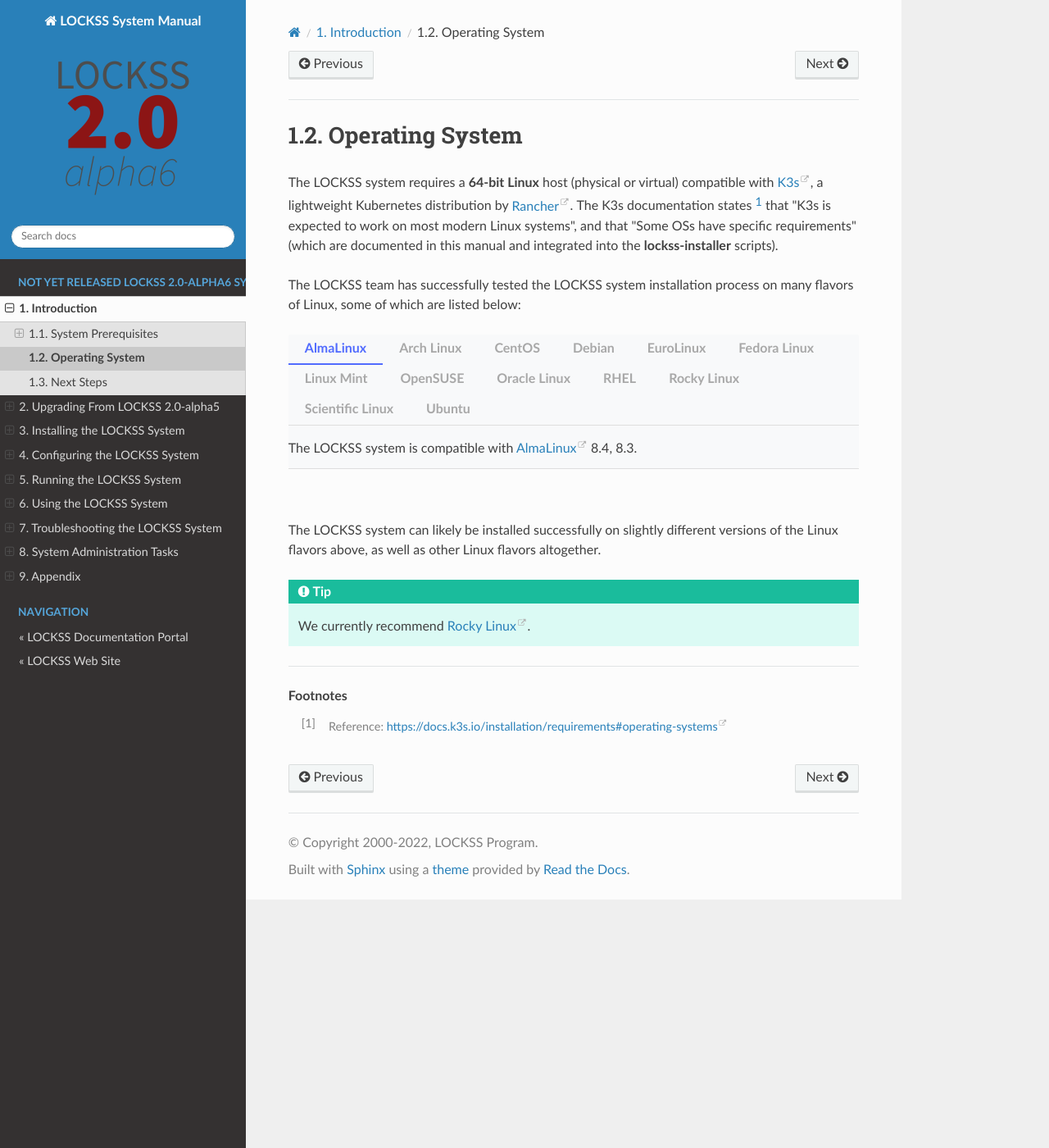
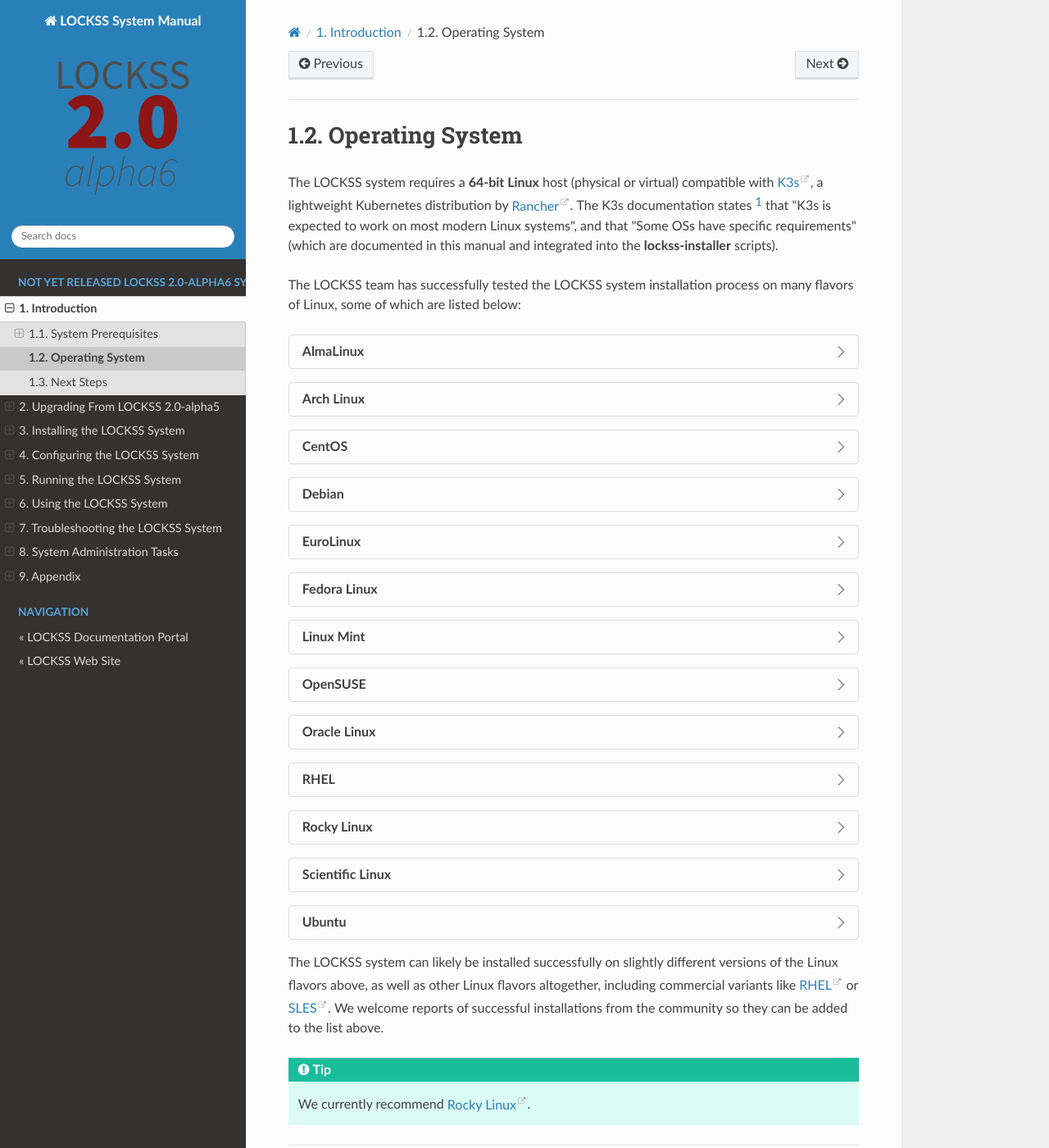
Before and after one commit to lockss/lockss-rtd-manual, a Sphinx documentation site: the page built from docs/introduction/os.rst, in a window 1280 px wide and 1400 px high. Shown: the whole window at 82% size. Built offline with Sphinx 7.4.7 and the Read the Docs theme 2.0.0, drawn with Linux system fonts in a browser that asks for light colours; part of the change alters nothing that is shown.

Commit message:
Update list from 2.0-alpha5.

```diff
--- a/docs/introduction/os.rst
+++ b/docs/introduction/os.rst
@@ -6,170 +6,205 @@ The LOCKSS system requires a **64-bit Linux** host (physical or virtual) compati
 
 The LOCKSS team has successfully tested the LOCKSS system installation process on many flavors of Linux, some of which are listed below:
 
-.. COMMENT OSTABS
+.. dropdown:: AlmaLinux
 
-.. tab-set::
-   :class: sd-bg-light
+   The LOCKSS system is compatible with `AlmaLinux <https://almalinux.org/>`_:
 
-   .. tab-item:: AlmaLinux
-      :sync: alma
+   =================== ========= ============== ================ =====
+   Operating System    Version   Active Support Security Support Notes
+   =================== ========= ============== ================ =====
+   AlmaLinux           9.0       2027-05-31     2032-05-31
+   AlmaLinux           8.7       2024-05-31     2029-05-31
+   AlmaLinux           8.6       2024-05-31     2029-05-31
+   AlmaLinux           8.5       2024-05-31     2029-05-31
+   AlmaLinux           8.4       2024-05-31     2029-05-31
+   AlmaLinux           8.3       2024-05-31     2029-05-31
+   =================== ========= ============== ================ =====
 
-      The LOCKSS system is compatible with `AlmaLinux <https://almalinux.org/>`_ 8.4, 8.3.
+.. dropdown:: Arch Linux
 
-   .. tab-item:: Arch Linux
-      :sync: arch
+   The LOCKSS system is compatible with `Arch Linux <https://archlinux.org/>`_:
 
-      The LOCKSS system is compatible with `Arch Linux <https://archlinux.org/>`_ :bdg-info:`rolling release`.
+   =================== ========= ============== ================ =====
+   Operating System    Version   Active Support Security Support Notes
+   =================== ========= ============== ================ =====
+   Arch Linux          rolling
+   =================== ========= ============== ================ =====
 
-   .. tab-item:: CentOS
-      :sync: centos
+.. dropdown:: CentOS
 
-      The LOCKSS system is compatible with different flavors of `CentOS <https://centos.org>`_:
+   The LOCKSS system is compatible with `CentOS <https://centos.org>`_:
 
-      .. tab-set::
+   =================== ========= ============== ================ =====
+   Operating System    Version   Active Support Security Support Notes
+   =================== ========= ============== ================ =====
+   CentOS Stream       rolling
+   CentOS Linux        7.9       2020-08-06     2024-06-30       :bdg-danger:`EOL`
+   CentOS Linux        7.8       2020-08-06     2024-06-30       :bdg-danger:`EOL`
+   CentOS Linux        7.7       2020-08-06     2024-06-30       :bdg-danger:`EOL`
+   CentOS Linux        7.6       2020-08-06     2024-06-30       :bdg-danger:`EOL`
+   CentOS Linux        7.5       2020-08-06     2024-06-30       :bdg-danger:`EOL`
+   CentOS Linux        7.4       2020-08-06     2024-06-30       :bdg-danger:`EOL`
+   CentOS Linux        7.3       2020-08-06     2024-06-30       :bdg-danger:`EOL`
+   =================== ========= ============== ================ =====
 
-         .. tab-item:: CentOS Stream
-            :sync: centosstream
+.. dropdown:: Debian
 
-            The LOCKSS system is compatible with `CentOS Stream <https://centos.org/centos-stream/>`_ :bdg-info:`rolling release`.
+   The LOCKSS system is compatible with `Debian <https://www.debian.org/>`_:
 
-         .. tab-item:: CentOS Linux 7
-            :sync: centos7
+   =================== ========= ============== ================ =====
+   Operating System    Version   Active Support Security Support Notes
+   =================== ========= ============== ================ =====
+   Debian              11.4      June 2026      2026-08-15
+   Debian              11.3      June 2026      2026-08-15
+   Debian              11.2      June 2026      2026-08-15
+   Debian              11.1      June 2026      2026-08-15
+   Debian              11.0      June 2026      2026-08-15
+   Debian              10.11     2024-06-30     2024-06-01
+   Debian              10.10     2024-06-30     2024-06-01
+   Debian              10.9      2024-06-30     2024-06-01
+   Debian              10.8      2024-06-30     2024-06-01
+   Debian              10.7      2024-06-30     2024-06-01
+   Debian              10.6      2024-06-30     2024-06-01
+   Debian              10.5      2024-06-30     2024-06-01
+   Debian              10.4      2024-06-30     2024-06-01
+   Debian              10.3      2024-06-30     2024-06-01
+   Debian              10.2      2024-06-30     2024-06-01
+   Debian              10.1      2024-06-30     2024-06-01
+   Debian              10.0      2024-06-30     2024-06-01
+   =================== ========= ============== ================ =====
 
+.. dropdown:: EuroLinux
 
-            The LOCKSS system is compatible with `CentOS Linux <https://centos.org/centos-linux/>`_ 7.9, 7.8, 7.7, 7.6, 7.5, 7.4, 7.3.
+   The LOCKSS system is compatible with `EuroLinux <https://en.euro-linux.com/eurolinux>`_:
 
-            .. warning::
+   =================== ========= ============== ================ =====
+   Operating System    Version   Active Support Security Support Notes
+   =================== ========= ============== ================ =====
+   EuroLinux           9.0       2032-05-31     2032-06-30
+   EuroLinux           8.6       2029-03-01     2029-06-30
+   EuroLinux           8.5       2029-03-01     2029-06-30
+   EuroLinux           8.4       2029-03-01     2029-06-30
+   EuroLinux           8.3       2029-03-01     2029-06-30
+   EuroLinux           7.9       2024-07-31     2024-07-31
+   EuroLinux           7.8       2024-07-31     2024-07-31
+   EuroLinux           7.7       2024-07-31     2024-07-31
+   EuroLinux           7.6       2024-07-31     2024-07-31
+   =================== ========= ============== ================ =====
 
-               The end-of-life date for CentOS Linux 7 is 2024-06-30.
+.. dropdown:: Fedora Linux
 
-   .. tab-item:: Debian
-      :sync: debian
+   The LOCKSS system is compatible with `Fedora Linux <https://getfedora.org/>`_:
 
-      The LOCKSS system is compatible with `Debian <https://www.debian.org/>`_ 11.1, 11.0, 10.10, 10.9, 10.8, 10.7, 10.6, 10.5, 10.4, 10.3, 10.2, 10.1, 10.0.
+   =================== ========= ============== ================ =====
+   Operating System    Version   Active Support Security Support Notes
+   =================== ========= ============== ================ =====
+   Fedora Linux        36        2023-05-16     2023-05-16
+   Fedora Linux        35        2022-12-13     2022-12-13       :bdg-warning:`upcoming EOL`
+   =================== ========= ============== ================ =====
 
-         .. warning::
+.. dropdown:: Linux Mint
 
-            The end-of-life date for Debian 10 (Buster) is June 2024.
+   The LOCKSS system is compatible with `Linux Mint <https://linuxmint.com/>`_:
 
-   .. tab-item:: EuroLinux
-      :sync: eurolinux
+   =================== ========= ============== ================ =====
+   Operating System    Version   Active Support Security Support Notes
+   =================== ========= ============== ================ =====
+   Linux Mint          20.2      2025-04-01     2025-04-01
+   Linux Mint          20.1      Yes            2025-04-01
+   Linux Mint          20        No             2025-04-01       :bdg-danger:`EOL`
+   Linux Mint          19.3      No             2023-04-01       :bdg-danger:`EOL`
+   Linux Mint          19.2      No             2023-04-01       :bdg-danger:`EOL`
+   Linux Mint          19.1      No             2023-04-01       :bdg-danger:`EOL`
+   Linux Mint          19        No             2023-04-01       :bdg-danger:`EOL`
+   =================== ========= ============== ================ =====
 
-      The LOCKSS system is compatible with different flavors of `EuroLinux <https://en.euro-linux.com/eurolinux>`_:
+.. dropdown:: OpenSUSE
 
-      .. tab-set::
+   The LOCKSS system is compatible with `OpenSUSE <https://www.opensuse.org/>`_:
 
-         .. tab-item:: EuroLinux 8-9
-            :sync: eurolinux8
+   =================== ========= ============== ================ =====
+   Operating System    Version   Active Support Security Support Notes
+   =================== ========= ============== ================ =====
+   OpenSUSE Tumbleweed rolling
+   OpenSUSE Leap       15.4      2023-12-01     2023-12-01
+   OpenSUSE Leap       15.3      2022-12-01     2022-12-01       :bdg-warning:`upcoming EOL`
+   =================== ========= ============== ================ =====
 
-            The LOCKSS system is compatible with `EuroLinux <https://en.euro-linux.com/eurolinux>`_ 8.4, 8.3.
+.. dropdown:: Oracle Linux
 
-         .. tab-item:: EuroLinux 7
-            :sync: eurolinux7
+   The LOCKSS system is compatible with `Oracle Linux <https://www.oracle.com/linux>`_:
 
-            The LOCKSS system is compatible with `EuroLinux <https://en.euro-linux.com/eurolinux>`_ 8.4, 8.3, 7.9, 7.8, 7.7, 7.6.
+   =================== ========= ============== ================ =====
+   Operating System    Version   Active Support Security Support Notes
+   =================== ========= ============== ================ =====
+   Oracle Linux        9.0       2032-07-01     2034-06-01
+   Oracle Linux        8.6       2029-07-01     2029-07-01
+   Oracle Linux        8.5       2029-07-01     2029-07-01
+   Oracle Linux        8.4       2029-07-01     2029-07-01
+   Oracle Linux        8.3       2029-07-01     2029-07-01
+   Oracle Linux        8.2       2029-07-01     2029-07-01
+   Oracle Linux        8.1       2029-07-01     2029-07-01
+   Oracle Linux        7.9       2024-07-01     2026-06-01
+   Oracle Linux        7.8       2024-07-01     2026-06-01
+   Oracle Linux        7.7       2024-07-01     2026-06-01
+   Oracle Linux        7.6       2024-07-01     2026-06-01
+   =================== ========= ============== ================ =====
 
-            .. warning::
+.. dropdown:: RHEL
 
-               The end-of-life date for EuroLinux 7 is 2024-06-30.
+   The LOCKSS system is compatible with `RHEL <https://www.redhat.com/en/technologies/linux-platforms/enterprise-linux>`_:
 
-   .. tab-item:: Fedora Linux
-      :sync: fedora
+   =================== ========= ============== ================ =====
+   Operating System    Version   Active Support Security Support Notes
+   =================== ========= ============== ================ =====
+   RHEL                8.3       2024-05-31     2029-05-31
+   =================== ========= ============== ================ =====
 
-      The LOCKSS system is compatible with `Fedora Linux <https://getfedora.org/>`_ 34.
+.. dropdown:: Rocky Linux
 
-      .. warning::
+   The LOCKSS system is compatible with `Rocky Linux <https://rockylinux.org/>`_:
 
-         The end-of-life date for Fedora Linux 34 was 2022-06-07.
+   =================== ========= ============== ================ =====
+   Operating System    Version   Active Support Security Support Notes
+   =================== ========= ============== ================ =====
+   Rocky Linux         9.0       2025-05-31     2032-05-31
+   Rocky Linux         8.6       2024-05-31     2029-05-31
+   Rocky Linux         8.5       2024-05-31     2029-05-31
+   Rocky Linux         8.4       2024-05-31     2029-05-31
+   =================== ========= ============== ================ =====
 
-   .. tab-item:: Linux Mint
-      :sync: mint
+   .. tip::
 
-      The LOCKSS system is compatible with `Linux Mint <https://linuxmint.com/>`_ 20.2, 20.1, 20.0, 19.3, 19.2, 19.1, 19.0.
+      `Rocky Linux <https://rockylinux.org/>`_ is the operating system we currently recommend for new installations, and for existing installations based on CentOS.
 
-      .. caution::
+.. dropdown:: Scientific Linux
 
-          The end-of-life date for Linux Mint 19 is April 2023.
+   The LOCKSS system is compatible with `Scientific Linux <https://scientificlinux.org/>`_:
 
-   .. tab-item:: OpenSUSE
-      :sync: opensuse
+   =================== ========= ============== ================ =====
+   Operating System    Version   Active Support Security Support Notes
+   =================== ========= ============== ================ =====
+   Scientific Linux    7.9       2024-06-30     2024-06-30
+   Scientific Linux    7.8       2024-06-30     2024-06-30
+   Scientific Linux    7.7       2024-06-30     2024-06-30
+   Scientific Linux    7.6       2024-06-30     2024-06-30
+   =================== ========= ============== ================ =====
 
-      The LOCKSS system is compatible with different flavors of `OpenSUSE <https://www.opensuse.org/>`_:
+.. dropdown:: Ubuntu
 
-      .. tab-set::
+   The LOCKSS system is compatible with `Ubuntu <https://ubuntu.com/>`_:
 
-         .. tab-item:: OpenSUSE Tumbleweed
-            :sync: opensusetumbleweed
+   =================== ========= ============== ================ =====
+   Operating System    Version   Active Support Security Support Notes
+   =================== ========= ============== ================ =====
+   Ubuntu              22.10     2023-07-20     2023-07-20
+   Ubuntu              22.04 LTS 2027-04-21     2032-04-01
+   Ubuntu              20.04 LTS 2025-04-02     2030-04-01
+   Ubuntu              18.04 LTS 2023-04-02     2028-04-01
+   =================== ========= ============== ================ =====
 
-            The LOCKSS system is compatible with `OpenSUSE Tumbleweed <https://get.opensuse.org/tumbleweed>`_ :bdg-info:`rolling release`.
-
-         .. tab-item:: OpenSUSE Leap
-            :sync: opensuseleap
-
-            The LOCKSS system is compatible with `OpenSUSE Leap <https://get.opensuse.org/leap>`_ Leap 15.3.
-
-   .. tab-item:: Oracle Linux
-      :sync: oracle
-
-      The LOCKSS system is compatible with different flavors of `Oracle Linux <https://www.oracle.com/linux>`_:
-
-      .. tab-set::
-
-         .. tab-item:: Oracle Linux 8-9
-            :sync: oracle8
-
-            The LOCKSS system is compatible with `Oracle Linux <https://www.oracle.com/linux/>`_ 8.4, 8.3, 8.2, 8.1.
-
-         .. tab-item:: Oracle Linux 7
-            :sync: oracle7
-
-            The LOCKSS system is compatible with `Oracle Linux <https://www.oracle.com/linux/>`_ 7.9, 7.8, 7.7, 7.6.
-
-   .. tab-item:: RHEL
-      :sync: rhel
-
-      The LOCKSS system is compatible with different flavors of `RHEL <https://www.redhat.com/en/technologies/linux-platforms/enterprise-linux>`_:
-
-      .. tab-set::
-
-         .. tab-item:: RHEL 8-9
-            :sync: rhel8
-
-            The LOCKSS system is compatible with `RHEL <https://www.redhat.com/en/technologies/linux-platforms/enterprise-linux>`_ 8.3.
-
-         .. tab-item:: RHEL 7
-            :sync: rhel7
-
-            The LOCKSS system is compatible with RHEL 7.
-
-            .. warning::
-
-                The end-of-life date for RHEL 7 is 2024-06-30.
-
-   .. tab-item:: Rocky Linux
-      :sync: rocky
-
-      The LOCKSS system is compatible with `Rocky Linux <https://rockylinux.org/>`_ 8.4.
-
-   .. tab-item:: Scientific Linux
-      :sync: scientific
-
-      The LOCKSS system is compatible with `Scientific Linux <https://scientificlinux.org/>`_ 7.9, 7.8, 7.7, 7.6.
-
-      .. warning::
-
-          The end-of-life date for Scientific Linux 7 is 2024-06-30.
-
-   .. tab-item:: Ubuntu
-      :sync: ubuntu
-
-      The LOCKSS system is compatible with `Ubuntu <https://ubuntu.com/>`_ 21.10, 21.04, 20.10, 20.04 :bdg-success:`LTS`, 18.04 :bdg-success:`LTS`.
-
-.. COMMENT the pipe below is to force some vertical space, otherwise it's too cramped
-
-|
-
-The LOCKSS system can likely be installed successfully on slightly different versions of the Linux flavors above, as well as other Linux flavors altogether.
+The LOCKSS system can likely be installed successfully on slightly different versions of the Linux flavors above, as well as other Linux flavors altogether, including commercial variants like `RHEL <https://www.redhat.com/en/technologies/linux-platforms/enterprise-linux>`_ or `SLES <https://www.suse.com/products/server>`_. We welcome reports of successful installations from the community so they can be added to the list above.
 
 .. tip::
 
```
